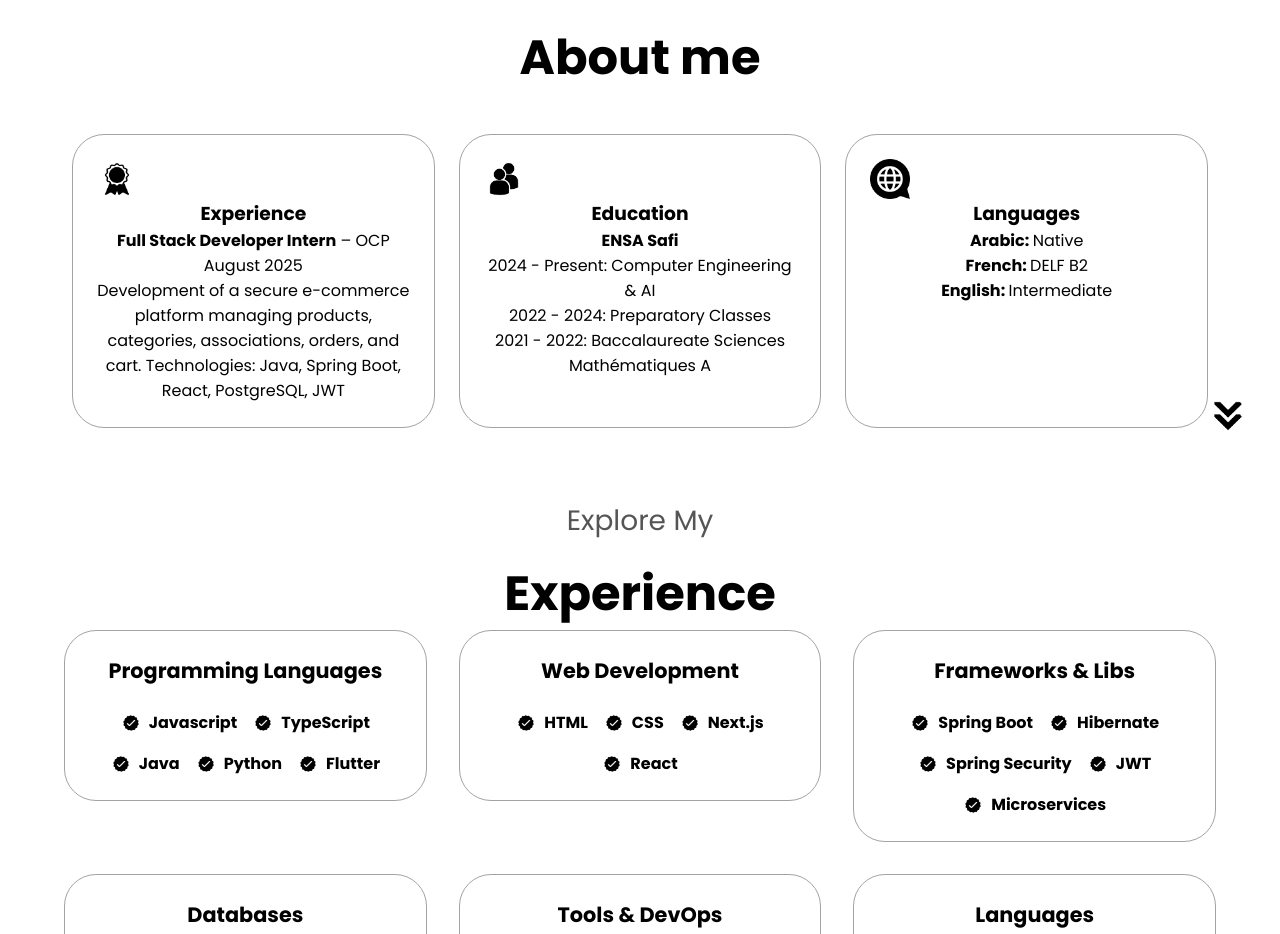
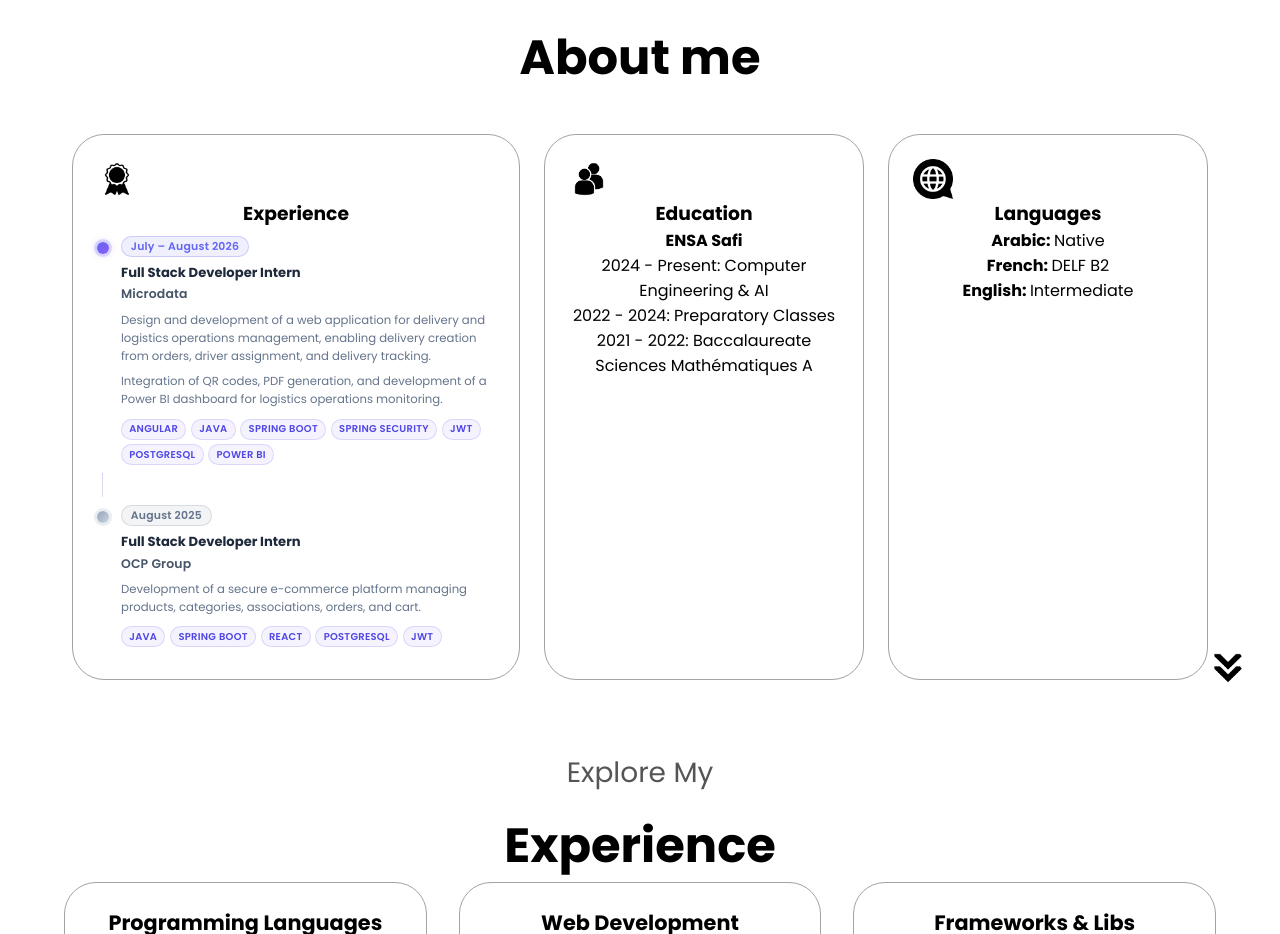
Before and after one commit to ikraammel/Portfolio, a React (Vite) app: page / in a window 1280 px wide. Shown: the part 900-1834 px from the top of the page. Built offline with nearby package versions, Linux system fonts and the light colour scheme.

Commit message:
ajout de mon stage chez microdata et update du cv

```diff
--- a/src/components/About/About.jsx
+++ b/src/components/About/About.jsx
@@ -23,11 +23,78 @@ const About = () => {
                 alt="experience icon"
                 src="experience.png"
                 p={
-                  <div>
-                    <b>Full Stack Developer Intern</b> – OCP <br />
-                    August 2025 <br />
-                    Development of a secure e-commerce platform managing products, categories, associations, orders, and cart.
-                    Technologies: Java, Spring Boot, React, PostgreSQL, JWT
+                  <div className="experience-timeline">
+
+                    <div className="exp-entry">
+                      <div className="exp-dot exp-dot--recent"></div>
+
+                      <div className="exp-content">
+                        <span className="exp-badge">July – August 2026</span>
+
+                        <h4 className="exp-title">
+                          Full Stack Developer Intern
+                        </h4>
+
+                        <span className="exp-company">
+                          Microdata
+                        </span>
+
+                        <p className="exp-desc">
+                          Design and development of a web application for delivery
+                          and logistics operations management, enabling delivery
+                          creation from orders, driver assignment, and delivery tracking.
+                        </p>
+
+                        <p className="exp-desc">
+                          Integration of QR codes, PDF generation, and development
+                          of a Power BI dashboard for logistics operations monitoring.
+                        </p>
+
+                        <div className="exp-tags">
+                          <span>Angular</span>
+                          <span>Java</span>
+                          <span>Spring Boot</span>
+                          <span>Spring Security</span>
+                          <span>JWT</span>
+                          <span>PostgreSQL</span>
+                          <span>Power BI</span>
+                        </div>
+                      </div>
+                    </div>
+
+                    <div className="exp-divider"></div>
+
+                    <div className="exp-entry">
+                      <div className="exp-dot exp-dot--old"></div>
+
+                      <div className="exp-content">
+                        <span className="exp-badge exp-badge--old">
+                          August 2025
+                        </span>
+
+                        <h4 className="exp-title">
+                          Full Stack Developer Intern
+                        </h4>
+
+                        <span className="exp-company">
+                          OCP Group
+                        </span>
+
+                        <p className="exp-desc">
+                          Development of a secure e-commerce platform managing
+                          products, categories, associations, orders, and cart.
+                        </p>
+
+                        <div className="exp-tags">
+                          <span>Java</span>
+                          <span>Spring Boot</span>
+                          <span>React</span>
+                          <span>PostgreSQL</span>
+                          <span>JWT</span>
+                        </div>
+                      </div>
+                    </div>
+
                   </div>
                 }
               />
--- a/src/components/About/style.css
+++ b/src/components/About/style.css
@@ -15,8 +15,14 @@
 .about-card-wrapper {
     flex: 1;
     display: flex;
-    max-width: 400px;
-    min-width: 280px; /* Un peu plus large pour la lisibilité */
+    max-width: 440px;
+    min-width: 280px;
+}
+
+/* Experience card wider to fit timeline */
+.about-card-wrapper:first-child {
+    flex: 1.4;
+    max-width: 520px;
 }
 
 #about-details-container{
@@ -75,6 +81,10 @@
         flex: 1 1 calc(50% - 1.5rem);
         max-width: 100%;
     }
+    .about-card-wrapper:first-child {
+        flex: 1 1 100%;
+        max-width: 100%;
+    }
     .details-container {
         max-width: 100%;
     }
@@ -88,7 +98,8 @@
         gap: 1.5rem;
     }
 
-    .about-card-wrapper {
+    .about-card-wrapper,
+    .about-card-wrapper:first-child {
         flex: 1 1 100%;
         width: 100%;
         max-width: 100%;
@@ -107,3 +118,113 @@
         transform: scale(1.03);
     }
 }
+
+/* ===== EXPERIENCE TIMELINE STYLES ===== */
+.experience-timeline {
+    display: flex;
+    flex-direction: column;
+    gap: 0;
+    text-align: left;
+    width: 100%;
+}
+
+.exp-entry {
+    display: flex;
+    gap: 0.75rem;
+    align-items: flex-start;
+    padding: 0.5rem 0;
+}
+
+.exp-dot {
+    width: 12px;
+    height: 12px;
+    border-radius: 50%;
+    margin-top: 0.35rem;
+    flex-shrink: 0;
+    box-shadow: 0 0 0 3px rgba(99,102,241,0.15);
+}
+
+.exp-dot--recent {
+    background: linear-gradient(135deg, #6366f1, #8b5cf6);
+    box-shadow: 0 0 0 3px rgba(99,102,241,0.2), 0 0 8px rgba(139,92,246,0.4);
+}
+
+.exp-dot--old {
+    background: linear-gradient(135deg, #94a3b8, #cbd5e1);
+    box-shadow: 0 0 0 3px rgba(148,163,184,0.2);
+}
+
+.exp-content {
+    flex: 1;
+    display: flex;
+    flex-direction: column;
+    gap: 0.25rem;
+}
+
+.exp-badge {
+    display: inline-block;
+    font-size: 0.68rem;
+    font-weight: 600;
+    color: #6366f1;
+    background: rgba(99,102,241,0.1);
+    border: 1px solid rgba(99,102,241,0.25);
+    border-radius: 20px;
+    padding: 0.1rem 0.55rem;
+    letter-spacing: 0.02em;
+    width: fit-content;
+}
+
+.exp-badge--old {
+    color: #64748b;
+    background: rgba(100,116,139,0.08);
+    border-color: rgba(100,116,139,0.2);
+}
+
+.exp-title {
+    font-size: 0.82rem;
+    font-weight: 700;
+    color: #1e293b;
+    margin: 0.15rem 0 0.05rem;
+    line-height: 1.3;
+}
+
+.exp-company {
+    font-size: 0.78rem;
+    font-weight: 600;
+    color: #475569;
+    letter-spacing: 0.01em;
+}
+
+.exp-desc {
+    font-size: 0.73rem;
+    color: #64748b;
+    line-height: 1.55;
+    margin-top: 0.2rem;
+    text-align: left;
+}
+
+.exp-tags {
+    display: flex;
+    flex-wrap: wrap;
+    gap: 0.3rem;
+    margin-top: 0.4rem;
+}
+
+.exp-tags span {
+    font-size: 0.62rem;
+    font-weight: 600;
+    padding: 0.15rem 0.45rem;
+    border-radius: 12px;
+    background: linear-gradient(135deg, rgba(99,102,241,0.08), rgba(139,92,246,0.08));
+    border: 1px solid rgba(99,102,241,0.2);
+    color: #4f46e5;
+    letter-spacing: 0.03em;
+    text-transform: uppercase;
+}
+
+.exp-divider {
+    width: 1px;
+    height: 1.5rem;
+    background: linear-gradient(to bottom, rgba(99,102,241,0.3), rgba(148,163,184,0.3));
+    margin: 0 0 0 5px;
+}
```
Also changed, not shown: 1 other file (tests, documents, lock files or other folders).
